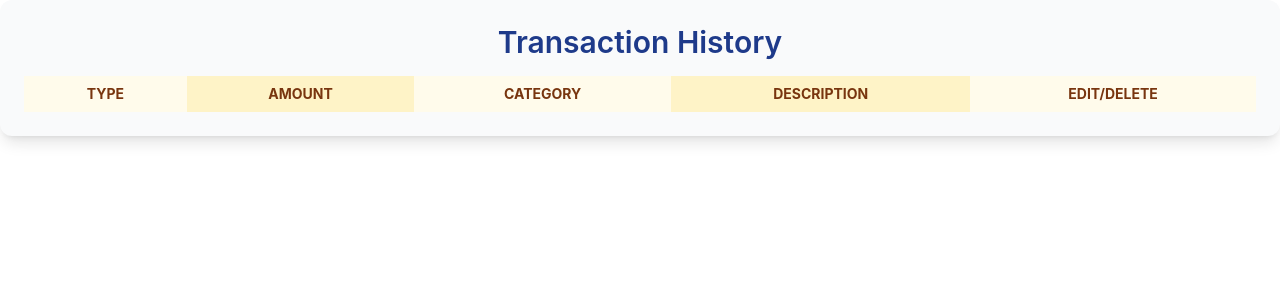
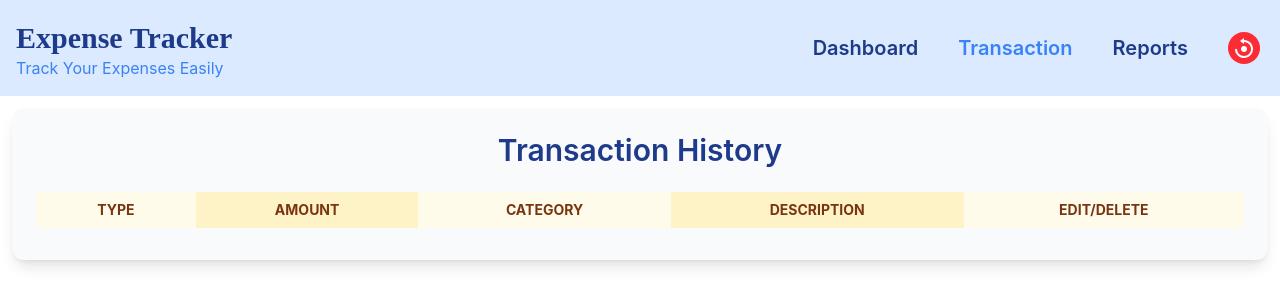
Before and after one commit to ravirafaliya/expense-tracker, a React (Vite) app: page /transaction in a window 1280 px wide. Shown: the top 306 px of the page. Built offline with nearby package versions, Linux system fonts and the light colour scheme.

Commit message:
add: reset functionality

```diff
--- a/src/components/Navbar.tsx
+++ b/src/components/Navbar.tsx
@@ -1,12 +1,58 @@
-import { Link } from "react-router-dom";
+import { NavLink } from "react-router-dom";
+import { BiReset } from "react-icons/bi";
 
 const Navbar = () => {
+  const linkStyle = "text-xl font-semibold pr-4 transition-colors duration-300";
+
   return (
-    <nav className="flex gap-6 text-xl font-semibold text-[var(--accent-primary-text)] pr-4">
-      <Link to="/">Dashboard</Link>
-      <Link to="/transaction">Transaction</Link>
-      <Link to="/reports">Reports</Link>
-      <Link to="/reset">Reset</Link>
+    <nav className="flex justify-center items-center gap-6 pr-4">
+      <NavLink
+        to="/"
+        end
+        className={({ isActive }) =>
+          `${linkStyle} ${
+            isActive
+              ? "text-[var(--accent-primary)]"
+              : "text-[var(--accent-primary-text)]"
+          }`
+        }
+      >
+        Dashboard
+      </NavLink>
+      <NavLink
+        to="/transaction"
+        className={({ isActive }) =>
+          `${linkStyle} ${
+            isActive
+              ? "text-[var(--accent-primary)]"
+              : "text-[var(--accent-primary-text)]"
+          }`
+        }
+      >
+        Transaction
+      </NavLink>
+      <NavLink
+        to="/reports"
+        className={({ isActive }) =>
+          `${linkStyle} ${
+            isActive
+              ? "text-[var(--accent-primary)]"
+              : "text-[var(--accent-primary-text)]"
+          }`
+        }
+      >
+        Reports
+      </NavLink>
+      <NavLink
+        to="/"
+        onClick={() => {
+          localStorage.removeItem("transactions");
+          window.location.reload();
+        }}
+        className={`text-white !flex !justify-center items-center  px-1 py-1 !text-center bg-red-500 hover:bg-red-600 !hover:font-semibold shadow-3xl rounded-full !text-2xl !font-normal transition-colors duration-300`}
+      >
+        <BiReset />
+      </NavLink>
     </nav>
   );
 };
--- a/src/layouts/TransactionHistory.tsx
+++ b/src/layouts/TransactionHistory.tsx
@@ -21,7 +21,7 @@ const TransactionHistory = ({
       <h2 className="text-3xl font-semibold text-[var(--accent-primary-text)] mb-4 text-center">
         Transaction History
       </h2>
-      <table className="text-center items-center justify-center w-full">
+      <table className="text-center items-center justify-center w-full border-separate border-spacing-y-2">
         <thead>
           <tr className="text-sm text-[var(--accent-secondary-text)] bg-[var(--accent-secondary-bg)] uppercase ">
             <th className="px-4 py-2 bg-amber-50">Type</th>
@@ -34,8 +34,20 @@ const TransactionHistory = ({
         <tbody>
           {transactions.map((transaction, index) => (
             <tr key={index} className="text-[(--text-primary)]">
-              <td className="px-4 py-3">{transaction.type}</td>
-              <td className="px-4 py-3">₹{transaction.amount}</td>
+              <td
+                className={`${
+                  transaction.type === "Expense" ? "bg-red-500" : "bg-green-500"
+                } w-[70%] m-2 rounded-lg text-white px-2 py-1  inline-block`}
+              >
+                {transaction.type}
+              </td>
+              <td
+                className={`px-4 py-3 font-semibold tracking-wide ${
+                  transaction.type === "Expense"
+                    ? "text-red-600"
+                    : "text-green-600"
+                }`}
+              >{`₹${transaction.amount}`}</td>
               <td className="px-4 py-3 capitalize">{transaction.category}</td>
               <td className="px-4 py-3">{transaction.description}</td>
               <td className="px-4 py-3 flex justify-center items-center gap-4 text-xl">
--- a/src/pages/Home.tsx
+++ b/src/pages/Home.tsx
@@ -1,7 +1,7 @@
 import AddTransaction from "../layouts/AddTransaction";
 import TransactionHistory from "../layouts/TransactionHistory";
 import Header from "../layouts/Header";
-import { useState } from "react";
+import { useEffect, useRef, useState } from "react";
 
 type Transaction = {
   type: string;
@@ -12,6 +12,7 @@ type Transaction = {
 
 const Home = () => {
   const [transactions, setTransactions] = useState<Transaction[]>([]);
+  const isInitialMount = useRef(true);
 
   const handleAddTransaction = (newTransaction: Transaction) => {
     setTransactions([...transactions, newTransaction]);
@@ -23,6 +24,22 @@ const Home = () => {
     });
     setTransactions(updatedTransactions);
   };
+
+  useEffect(() => {
+    const storedTransactions = localStorage.getItem("transactions");
+    if (storedTransactions) {
+      setTransactions(JSON.parse(storedTransactions));
+    }
+  }, []);
+
+  useEffect(() => {
+    if (isInitialMount.current) {
+      isInitialMount.current = false;
+      return;
+    }
+
+    localStorage.setItem("transactions", JSON.stringify(transactions));
+  }, [transactions]);
 
   return (
     <>
--- a/src/pages/Reset.tsx
+++ b/src/pages/Reset.tsx
@@ -1,7 +1,11 @@
-import React from "react";
+import { useEffect } from "react";
 
 const Reset = () => {
-  return <div>Reset</div>;
+  useEffect(() => {
+    localStorage.removeItem("transactions"); // or localStorage.clear() to remove everything
+    window.location.reload(); // Optional: to refresh UI on Home
+  }, []);
+  return <div></div>;
 };
 
 export default Reset;
--- a/src/pages/Transaction.tsx
+++ b/src/pages/Transaction.tsx
@@ -1,5 +1,6 @@
-import { useState } from "react";
+import { useEffect, useState } from "react";
 import TransactionHistory from "../layouts/TransactionHistory";
+import Header from "../layouts/Header";
 
 type Transaction = {
   type: string;
@@ -11,18 +12,29 @@ type Transaction = {
 const Transaction = () => {
   const [transactions, setTransactions] = useState<Transaction[]>([]);
 
+  useEffect(() => {
+    const storedTransactions = localStorage.getItem("transactions");
+    if (storedTransactions) {
+      setTransactions(JSON.parse(storedTransactions));
+    }
+  }, []);
+
   const handleDeleteButton = (indexToDelete: number): void => {
     const updatedTransactions = transactions.filter((_, index: number) => {
       return index !== indexToDelete;
     });
     setTransactions(updatedTransactions);
+    localStorage.setItem("transactions", JSON.stringify(updatedTransactions));
   };
   return (
     <div>
-      <TransactionHistory
-        transactions={transactions}
-        onDeleteTransaction={handleDeleteButton}
-      />
+      <Header />
+      <div className="p-3">
+        <TransactionHistory
+          transactions={transactions}
+          onDeleteTransaction={handleDeleteButton}
+        />
+      </div>
     </div>
   );
 };
```
